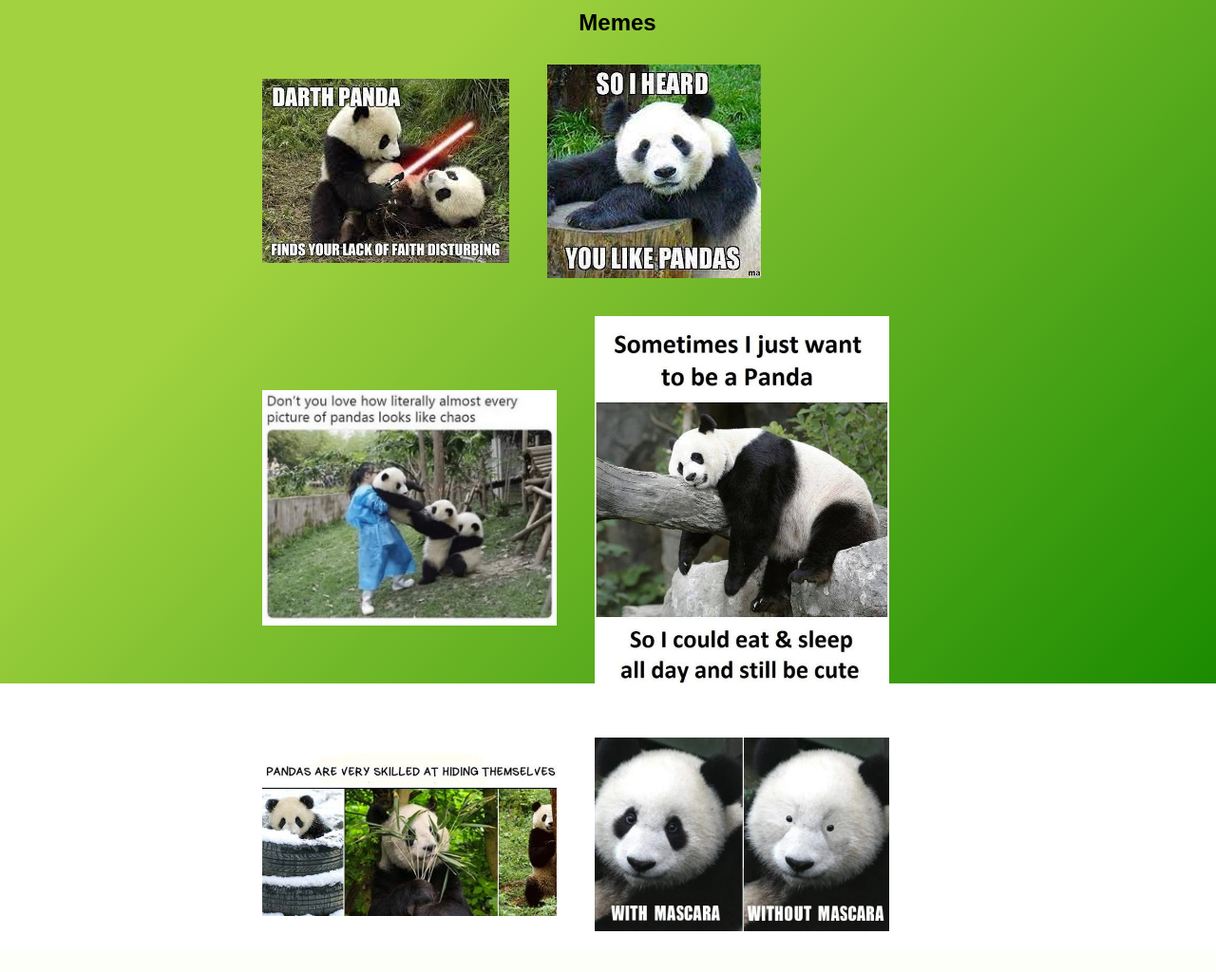
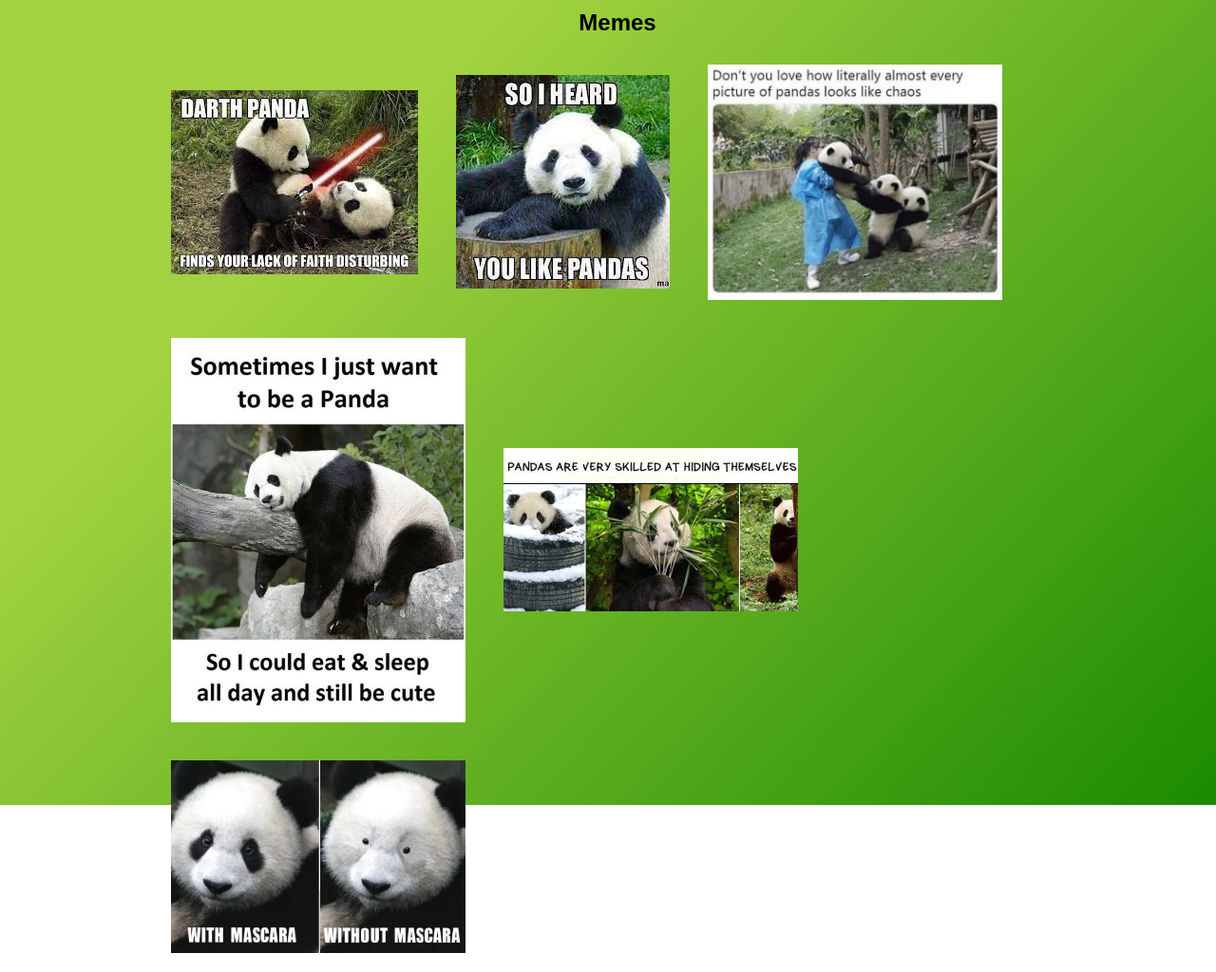
Before and after one commit to CTECH-IT/independent-project-2-ShadowPowerRift, a PHP site: page /meme.html in a window 1280 px wide. Shown: the part 80-1104 px from the top of the page at 95% size. Before the commit the page ends 1061 px from the top, so only its background shows below. Run offline with PHP 8.4, Linux system fonts and the light colour scheme.

Commit message:
Commit -image patch #2

```diff
--- a/stylesheets/styles.css
+++ b/stylesheets/styles.css
@@ -24,7 +24,7 @@
 }
 
 .pandaimg_container {
-    max-width:60%;
+    max-width:75%;
     max-height: 800px;
     margin-top: 20px;
     display: flex;
@@ -39,7 +39,7 @@
 .main_content {
     background-color: #1b8b00;
     background-image: linear-gradient(314deg, #1b8b00 0%, #a2d240 74%);
-    height: calc(90vh);
+    height: 100%;
     width: calc(100vw);
     margin: 0;
     padding: 0;
```
